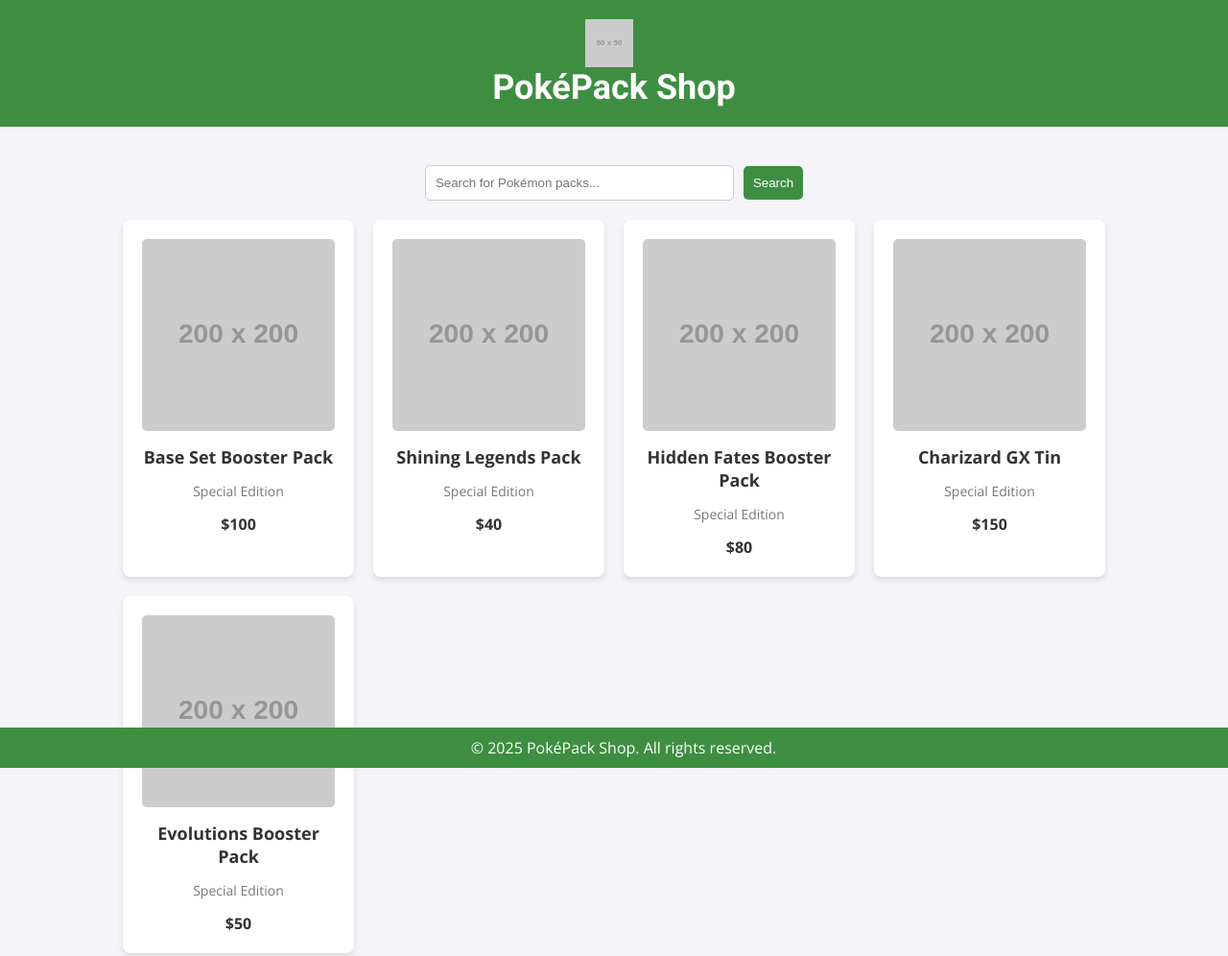
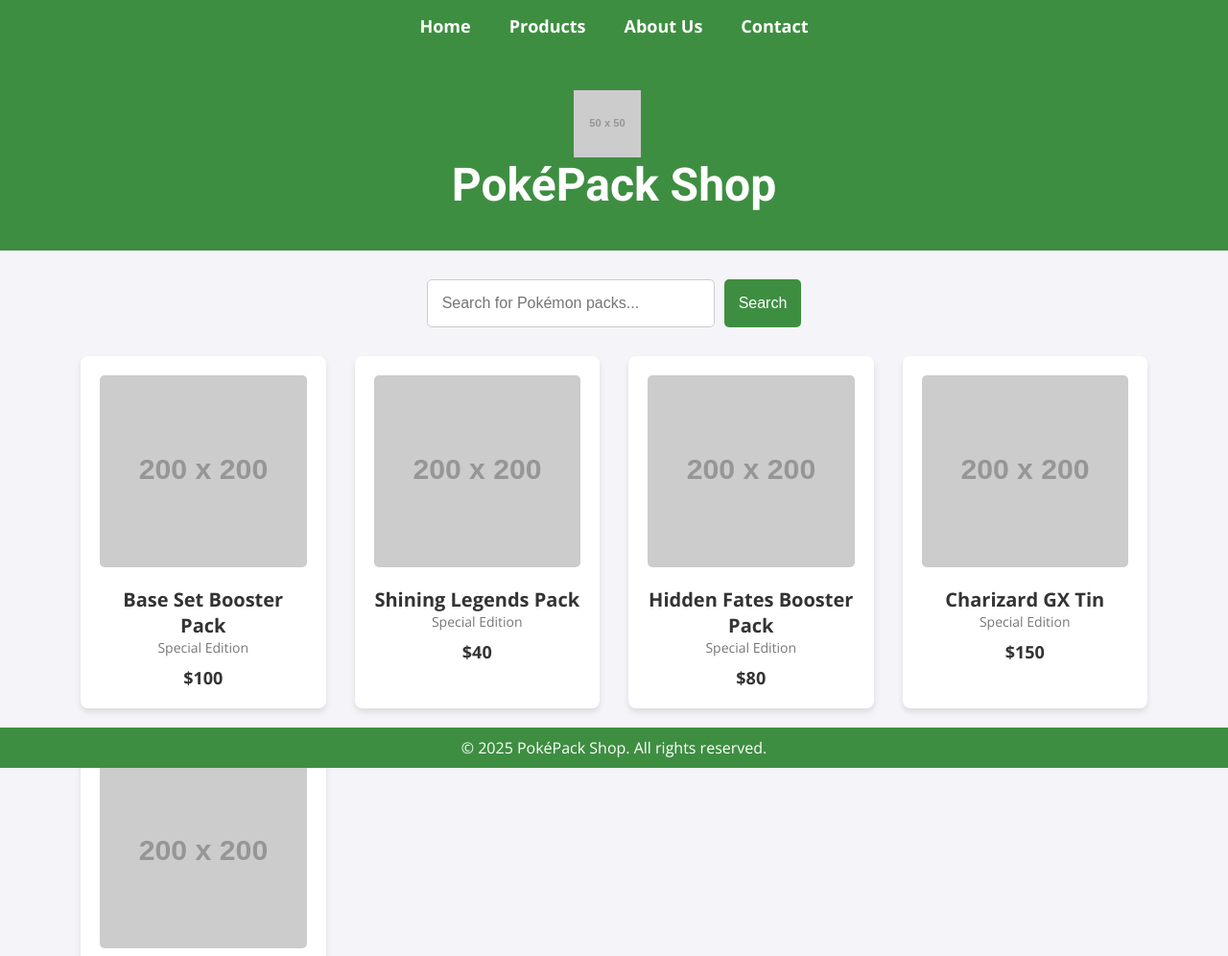
Before and after one commit to Username10132/Username10132.github.io, a plain HTML site: page index.html in a window 1280 px wide. Shown: the top 996 px of the page at 96% size. Drawn offline with nearby package versions, Linux system fonts and the light colour scheme; placeholder pictures from the web are drawn by us.

Commit message:
Update index.html

```diff
--- a/index.html
+++ b/index.html
@@ -6,122 +6,186 @@
     <title>PokéPack Shop</title>
     <link href="https://fonts.googleapis.com/css2?family=Roboto:wght@400;700&family=Open+Sans:wght@400;700&display=swap" rel="stylesheet">
     <style>
+        /* General Reset */
+        * {
+            margin: 0;
+            padding: 0;
+            box-sizing: border-box;
+        }
         body {
-            margin: 0;
             font-family: 'Open Sans', sans-serif;
             background-color: #f4f4f9;
             color: #333;
         }
+
+        /* Navbar */
+        nav {
+            background-color: #3e8e41;
+            padding: 15px 0;
+            text-align: center;
+        }
+        nav ul {
+            list-style: none;
+            padding: 0;
+            display: flex;
+            justify-content: center;
+        }
+        nav ul li {
+            margin: 0 20px;
+        }
+        nav ul li a {
+            color: white;
+            text-decoration: none;
+            font-size: 18px;
+            font-weight: bold;
+        }
+        nav ul li a:hover {
+            text-decoration: underline;
+        }
+
+        /* Header */
         header {
             background-color: #3e8e41;
-            padding: 20px;
+            padding: 40px 0;
+            color: white;
             text-align: center;
-            color: white;
         }
         header h1 {
             font-family: 'Roboto', sans-serif;
-            font-size: 36px;
-            margin: 0;
+            font-size: 48px;
         }
         .logo {
-            width: 50px;
+            width: 70px;
             vertical-align: middle;
-            margin-right: 10px;
+            margin-right: 15px;
         }
+
+        /* Search Bar */
+        .search-bar {
+            margin: 30px auto;
+            display: flex;
+            justify-content: center;
+        }
+        .search-bar input {
+            padding: 15px;
+            width: 300px;
+            border-radius: 5px;
+            border: 1px solid #ccc;
+            font-size: 16px;
+        }
+        .search-bar button {
+            padding: 15px;
+            background-color: #3e8e41;
+            color: white;
+            border: none;
+            border-radius: 5px;
+            font-size: 16px;
+            margin-left: 10px;
+            cursor: pointer;
+        }
+
+        /* Main Content */
         .container {
-            width: 80%;
-            margin: auto;
-            padding: 20px;
+            width: 90%;
+            margin: 30px auto;
+            padding: 0 20px;
         }
+
         .product-list {
             display: grid;
-            grid-template-columns: repeat(auto-fill, minmax(200px, 1fr));
-            gap: 20px;
+            grid-template-columns: repeat(auto-fill, minmax(250px, 1fr));
+            gap: 30px;
+            margin-top: 20px;
         }
+
         .product-card {
             background-color: white;
             padding: 20px;
             box-shadow: 0 4px 6px rgba(0, 0, 0, 0.1);
+            border-radius: 8px;
             text-align: center;
-            border-radius: 8px;
             transition: transform 0.3s ease;
+            cursor: pointer;
         }
+
         .product-card:hover {
             transform: scale(1.05);
         }
+
         .product-card img {
             width: 100%;
             height: 200px;
             object-fit: cover;
             border-radius: 5px;
         }
+
         .product-card h3 {
+            font-size: 20px;
+            margin-top: 15px;
+            color: #333;
+        }
+
+        .product-card p {
+            color: #777;
+            font-size: 14px;
+        }
+
+        .product-card .price {
             font-size: 18px;
-            margin: 10px 0;
-        }
-        .product-card p {
-            font-size: 14px;
-            color: #777;
-        }
-        .product-card .price {
-            font-size: 16px;
             color: #333;
             font-weight: bold;
+            margin-top: 10px;
         }
+
         .footer {
             background-color: #3e8e41;
             color: white;
             text-align: center;
-            padding: 10px;
+            padding: 10px 0;
             position: fixed;
             bottom: 0;
             width: 100%;
-        }
-        .search-bar {
-            margin: 20px 0;
-            display: flex;
-            justify-content: center;
-            align-items: center;
-        }
-        .search-bar input {
-            padding: 10px;
-            width: 300px;
-            border-radius: 5px;
-            border: 1px solid #ccc;
-        }
-        .search-bar button {
-            padding: 10px;
-            margin-left: 10px;
-            background-color: #3e8e41;
-            color: white;
-            border: none;
-            border-radius: 5px;
         }
     </style>
 </head>
 <body>
 
+    <!-- Navigation Bar -->
+    <nav>
+        <ul>
+            <li><a href="#">Home</a></li>
+            <li><a href="#">Products</a></li>
+            <li><a href="#">About Us</a></li>
+            <li><a href="#">Contact</a></li>
+        </ul>
+    </nav>
+
+    <!-- Header Section -->
     <header>
         <img class="logo" src="https://via.placeholder.com/50" alt="PokéPack Logo">
         <h1>PokéPack Shop</h1>
     </header>
 
+    <!-- Search Bar -->
+    <div class="search-bar">
+        <input type="text" id="search" placeholder="Search for Pokémon packs...">
+        <button onclick="searchProducts()">Search</button>
+    </div>
+
+    <!-- Main Product Section -->
     <div class="container">
-        <div class="search-bar">
-            <input type="text" id="search" placeholder="Search for Pokémon packs...">
-            <button onclick="searchProducts()">Search</button>
-        </div>
-
         <div class="product-list">
             <!-- Product Cards will be inserted here via JavaScript -->
         </div>
     </div>
 
+    <!-- Footer -->
     <div class="footer">
         &copy; 2025 PokéPack Shop. All rights reserved.
     </div>
 
     <script>
+        // Sample products data
         const products = [
             { name: "Base Set Booster Pack", price: "$100", image: "https://via.placeholder.com/200" },
             { name: "Shining Legends Pack", price: "$40", image: "https://via.placeholder.com/200" },
@@ -130,6 +194,7 @@
             { name: "Evolutions Booster Pack", price: "$50", image: "https://via.placeholder.com/200" },
         ];
 
+        // Display product cards
         function displayProducts(filteredProducts) {
             const productList = document.querySelector('.product-list');
             productList.innerHTML = '';
@@ -147,12 +212,14 @@
             });
         }
 
+        // Search products by name
         function searchProducts() {
             const searchQuery = document.getElementById('search').value.toLowerCase();
             const filteredProducts = products.filter(product => product.name.toLowerCase().includes(searchQuery));
             displayProducts(filteredProducts);
         }
 
+        // Initial product display
         displayProducts(products);
     </script>
 
```
